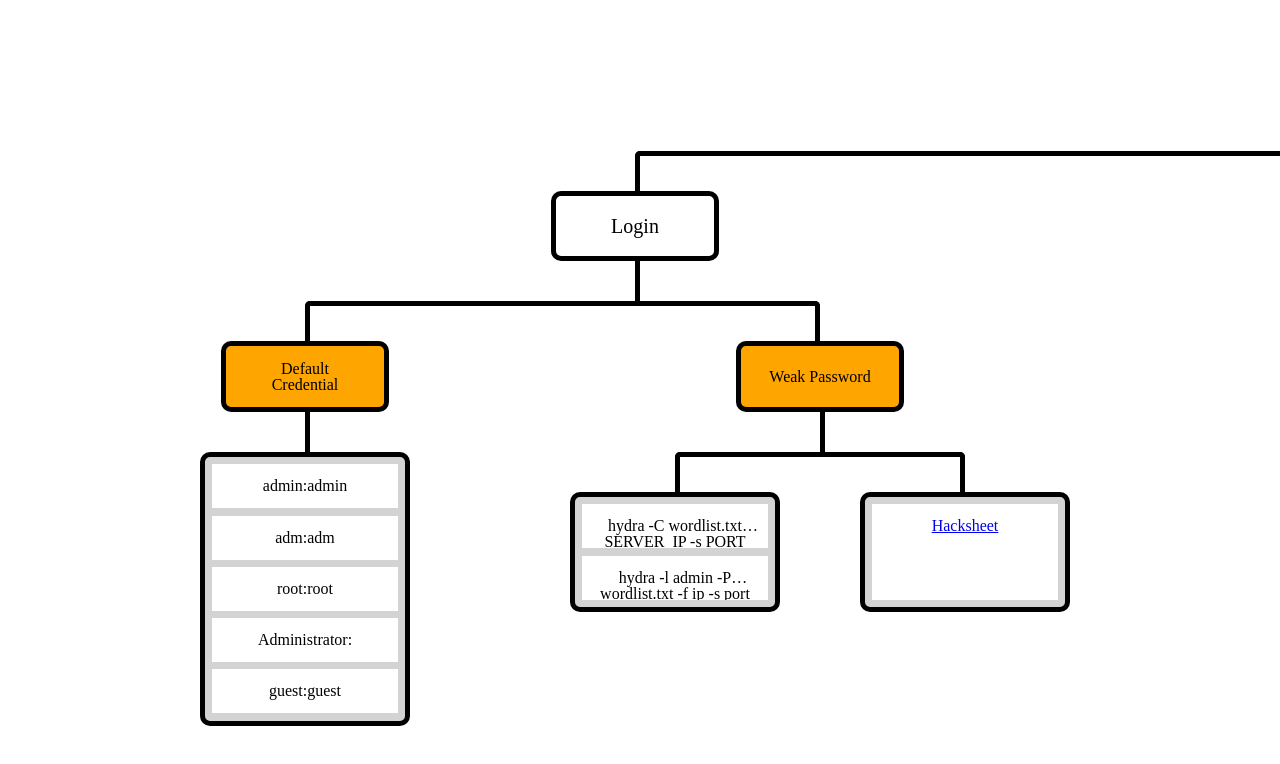
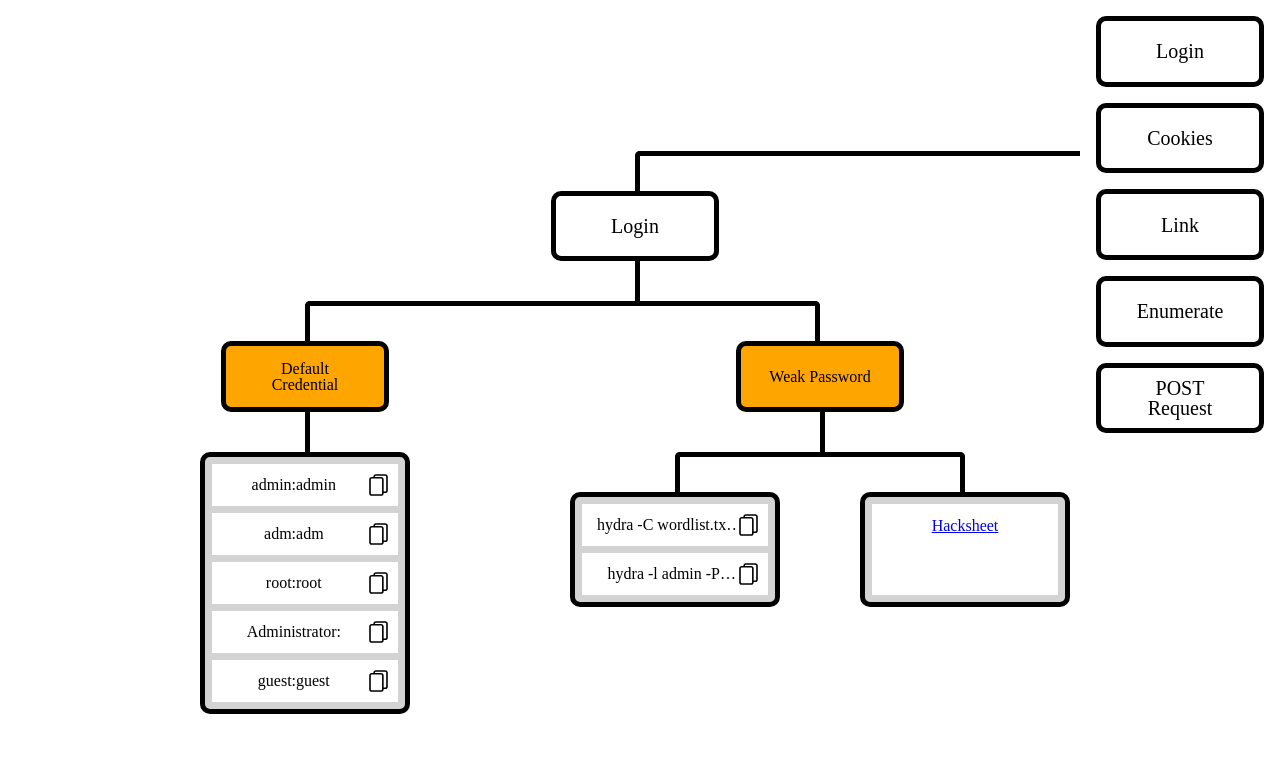
Before and after one commit to sawyerf/Hackinator, a React (Create React App) app: page / in a window 1280 px wide. Shown: the top 764 px of the page. Built offline with nearby package versions, Linux system fonts and the light colour scheme.

Commit message:
Add: dynamic

```diff
--- a/src/App.tsx
+++ b/src/App.tsx
@@ -1,80 +1,20 @@
-import React from 'react';
-import NodeBlock from './components/NodeBlock';
-import TextBlock from './components/TextBlock';
-import UrlBlock from './components/UrlBlock';
+import React, { useState } from 'react';
 import diagramData from './data/diagram.json'
+import { BlockNodeType, BlockType } from './data/diagram';
+import Diagram from './components/Diagram';
+import ListNextNode from './components/ListNextNode';
 
-type BlockNodeType = {
-  type: string;
-  name: string;
-  is: string;
-  choice: (BlockTextType | BlockNodeType | BlockUrlType)[]
-}
-
-type BlockTextType = {
-  type: string;
-  text: string[]
-}
-
-type BlockUrlType = {
-  type: string;
-  urls: { text: string, url: string }[]
-}
 
 const App = () => {
+	const data: BlockNodeType = diagramData as BlockNodeType;
+  const [ node,  setNode ] = useState<BlockNodeType>(data)
 
-  const typeIdentifier = (block: BlockTextType | BlockNodeType | BlockUrlType): JSX.Element => {
-    console.log('block', block)
-    if (block.type === 'node') {
-      return parseNode(block as BlockNodeType);
-    } else if (block.type === 'text') {
-      return parseText(block as BlockTextType)
-    } else if (block.type === 'url') {
-      return parseUrl(block as BlockUrlType)
-    } else {
-      return (<></>)
-    }
-  }
-
-  const parseUrl = (block: BlockUrlType): JSX.Element => {
-    return (
-      <div className='parent'>
-        <UrlBlock urls={block.urls} />
-      </div>
-    )
-  }
-
-  const parseText = (block: BlockTextType): JSX.Element => {
-    return (
-      <div className='parent'>
-        <TextBlock text={block.text} />
-      </div >
-    )
-  }
-
-  const parseNode = (block: BlockNodeType): JSX.Element => {
-    return (
-      <div className='parent'>
-        <NodeBlock name={block.name} type={block.is} />
-        <div className='child'>
-          {
-            block.choice.map(choice => typeIdentifier(choice))
-          }
-        </div>
-      </div>
-    )
-  }
-
-  const data: BlockNodeType = diagramData as BlockNodeType;
   return (
     <div className="App">
-      <div className='parent'>
-        <div className='child'>
-          {typeIdentifier(data)}
-        </div>
-      </div>
+      <Diagram diagramData={data} setSelect={setNode}/>
+      <ListNextNode nodes={node.choice} setSelect={setNode}/>
     </div>
-  );
+  )
 }
 
 export default App;
--- a/src/assets/blocks.css
+++ b/src/assets/blocks.css
@@ -53,19 +53,30 @@ div.block-text {
     align-content: center;
     background-color: lightgrey;
     width: 25ch;
-    /* height: auto; */
     min-height: 3em;
     border: solid 5px black;
     border-radius: 10px;
 }
 
+li.block-text {
+    display: flex;
+    align-items: center;
+    align-content: center;
+    padding: 0.3em;
+    padding-left: 1ch;
+    padding-right: 1ch;
+    margin: 1ex;
+    /* height: 2em; */
+
+    background-color: white;
+}
+
 p.block-text {
-    background-color: white;
-    padding: 1.9ex;
-    margin: 1ex;
+    flex: 1;
     text-align: center;
-    height: 1em;
-    max-height: 1em;
+    /* height: 2em; */
+    line-height: 2em;
+    /* max-height: 1em; */
 
     max-lines: 1;
     overflow: hidden;
@@ -75,6 +86,21 @@ p.block-text {
     -webkit-line-clamp: 1;
             line-clamp: 1;
     -webkit-box-orient: vertical;
+}
+
+div.copy {
+    height: 1.4em;
+    width: 1.4em;
+    background: url('../logo/copy_logo.svg');
+    border: 0;
+}
+
+div.copy:hover {
+    opacity: 0.7;
+}
+
+div.copy:active {
+    filter: invert(74%) sepia(21%) saturate(404%) hue-rotate(58deg) brightness(86%) contrast(85%);
 }
 
 div.block-url {
--- a/src/assets/links.css
+++ b/src/assets/links.css
@@ -16,18 +16,18 @@
     transition: all ease .4s;
 } */
 
-/* .App {
+/* .diagram {
     margin: 20px auto;
     width: 455px;
     min-height: auto;
 } */
 
-.App .child {
+.diagram .child {
     position: relative;
     padding-top: var(--top-size);
 }
 
-.App .parent {
+.diagram .parent {
     position: relative;
     padding: var(--top-size);
     float: left;
@@ -36,8 +36,8 @@
     list-style-type: none;
 }
 
-.App .parent::before,
-.App .parent::after {
+.diagram .parent::before,
+.diagram .parent::after {
     content: '';
     position: absolute;
     top: 0;
@@ -47,38 +47,38 @@
     border-top: var(--link-size) solid var(--link-color);
 }
 
-.App .parent::after {
+.diagram .parent::after {
     left: 50%;
     right: auto;
 
     border-left: var(--link-size) solid var(--link-color);
 }
 
-.App .parent:only-child::after,
-.App .parent:only-child::before {
+.diagram .parent:only-child::after,
+.diagram .parent:only-child::before {
     content: '';
     display: none;
 }
 
-.App .parent:only-child {
+.diagram .parent:only-child {
     padding-top: 0;
 }
 
-.App .parent:first-child::before,
-.App .parent:last-child::after {
+.diagram .parent:first-child::before,
+.diagram .parent:last-child::after {
     border: 0 none;
 }
 
-.App .parent:last-child::before {
+.diagram .parent:last-child::before {
     border-right: var(--link-size) solid var(--link-color);
     border-radius: 0 var(--link-size) 0 0;
 }
 
-.App .parent:first-child::after {
+.diagram .parent:first-child::after {
     border-radius: var(--link-size) 0 0 0;
 }
 
-.App .child .child::before {
+.diagram .child .child::before {
     content: '';
     position: absolute;
     top: 0;
@@ -88,7 +88,7 @@
     height: var(--top-size);
 }
 
-/* .App .parent .block {
+/* .diagram .parent .block {
     display: inline-block;
     padding: 5px 10px;
 
@@ -102,17 +102,17 @@
     font-size: 11px;
 } */
 
-/* .App .parent .block:hover,
-.App .parent .block:hover+.child .parent .block {
+/* .diagram .parent .block:hover,
+.diagram .parent .block:hover+.child .parent .block {
     color: purple;
     background: purple;
     border: var(--link-size) solid purple;
 }
 
-.App .parent .block:hover+.child .parent::after,
-.App .parent .block:hover+.child .parent::before,
-.App .parent .block:hover+.child::before,
-.App .parent .block:hover+.child ul::before {
+.diagram .parent .block:hover+.child .parent::after,
+.diagram .parent .block:hover+.child .parent::before,
+.diagram .parent .block:hover+.child::before,
+.diagram .parent .block:hover+.child ul::before {
     content: '';
     border-color: pink;
 } */
--- /dev/null
+++ b/src/components/Diagram.tsx
@@ -0,0 +1,69 @@
+import React from 'react';
+import NodeBlock from './NodeBlock';
+import TextBlock from './TextBlock';
+import UrlBlock from './UrlBlock';
+import { BlockNodeType, BlockTextType, BlockType, BlockUrlType } from '../data/diagram';
+
+
+type DigriamProps = {
+	diagramData: BlockNodeType;
+	setSelect: React.Dispatch<React.SetStateAction<BlockNodeType>>;
+}
+
+const Diagram = (props: DigriamProps) => {
+
+	const typeIdentifier = (block: BlockType): JSX.Element => {
+		if (block.type === 'node') {
+			return parseNode(block as BlockNodeType);
+		} else if (block.type === 'text') {
+			return parseText(block as BlockTextType)
+		} else if (block.type === 'url') {
+			return parseUrl(block as BlockUrlType)
+		} else {
+			return (<></>)
+		}
+	}
+
+	const parseUrl = (block: BlockUrlType): JSX.Element => {
+		return (
+			<div className='parent'>
+				<UrlBlock urls={block.urls} />
+			</div>
+		)
+	}
+
+	const parseText = (block: BlockTextType): JSX.Element => {
+		return (
+			<div className='parent'>
+				<TextBlock text={block.text} />
+			</div >
+		)
+	}
+
+	const parseNode = (block: BlockNodeType): JSX.Element => {
+		return (
+			<div className='parent'>
+				<div onClick={ () => props.setSelect(block) } >
+					<NodeBlock name={block.name} type={block.is} />
+				</div>
+				<div className='child'>
+					{
+						block.choice.map(choice => typeIdentifier(choice))
+					}
+				</div>
+			</div>
+		)
+	}
+
+	return (
+		<div className='diagram'>
+			<div className='parent'>
+				<div className='child'>
+					{typeIdentifier(props.diagramData)}
+				</div>
+			</div>
+		</div >
+	);
+}
+
+export default Diagram;
--- /dev/null
+++ b/src/components/ListNextNode.tsx
@@ -0,0 +1,37 @@
+import React from 'react';
+import { BlockNodeType, BlockTextType, BlockUrlType, BlockType } from '../data/diagram';
+import NodeBlock from './NodeBlock';
+
+
+type ListNextNodeProps = {
+	// nodes: (BlockNodeType | BlockTextType | BlockUrlType)
+	nodes: BlockType[];
+	setSelect: React.Dispatch<React.SetStateAction<BlockNodeType>>;
+}
+const ListNextNode = (props: ListNextNodeProps) => {
+
+	const parserNode = (block: BlockType) => {
+		if (block.type == 'node') {
+			const node = block as BlockNodeType;
+			return (
+				<div style={{ margin: '1em'}} onClick={() => {
+					if (node.choice.filter(choice => choice.type == 'node').length > 0){
+						props.setSelect(node);
+					}
+				}}>
+					<NodeBlock name={node.name} type={node.is} />
+				</div>
+			)
+		}
+	}
+
+	return (
+		<div style={{position: 'fixed', top: 0, right: 0, backgroundColor: 'white'}}>
+			{
+				props.nodes.map(node => parserNode(node))
+			}
+		</div>
+	)
+}
+
+export default ListNextNode;
--- a/src/components/TextBlock.tsx
+++ b/src/components/TextBlock.tsx
@@ -12,7 +12,10 @@ const TextBlock = (props: TextProps) => {
         <div className='block block-text'>
             {
                 props.text.map(line => (
-                        <p className='block-text' onClick={() => copyLine(line)} > { line } </p>
+                    <li className='block-text'>
+                        <p className='block-text' > { line } </p>
+                        <div className='copy' onClick={() => copyLine(line)} />
+                    </li>
                 ))
             }
         </div>
--- a/src/components/UrlBlock.tsx
+++ b/src/components/UrlBlock.tsx
@@ -5,7 +5,6 @@ interface UrlProps {
 }
 
 const UrlBlock = (props: UrlProps) => {
-    console.log('url', props.urls)
     return (
         <div className='block block-url'>
             {
```
Also changed, not shown: src/data/diagram.d.ts (added, +18 -0 lines), src/logo/copy_logo.svg (added).
